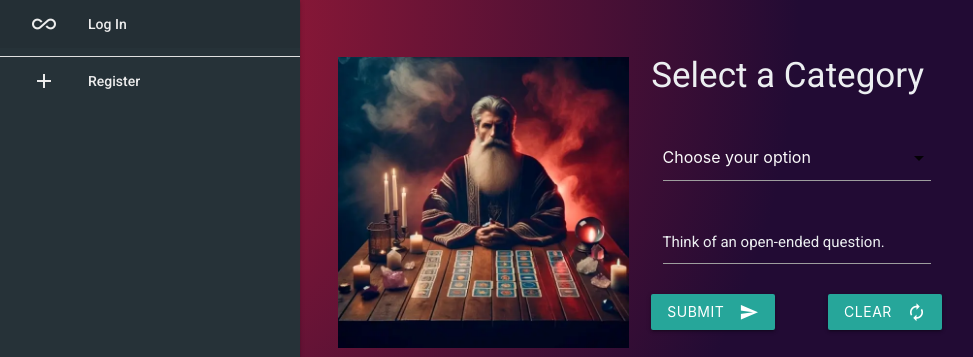
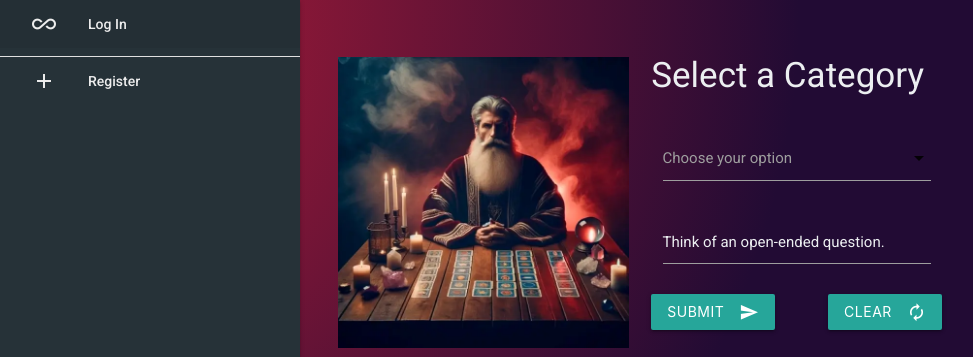
Before and after one commit to Ty-Thetravelguy/sebastian-oracle-tarot, a Flask app: page / in a window 1280 px wide. Shown: the top 357 px of the page, without its empty margins (0-973 px from the left). Run offline with Flask 3, Linux system fonts and the light colour scheme; data that the repository does not hold is empty; some libraries are stand-ins or nearby versions.

Commit message:
update label for lighthouse

```diff
--- a/static/css/style.css
+++ b/static/css/style.css
@@ -40,17 +40,6 @@ h1{
 
 .hide-on-small-only, .hide-on-med-and-up {
     display: none !important;
-}
-
-.visually-hidden {
-    position: absolute;
-    width: 1px;
-    height: 1px;
-    margin: -1px;
-    padding: 0;
-    overflow: hidden;
-    clip: rect(0, 0, 0, 0);
-    border: 0;
 }
 
 .index-page .select-wrapper input.select-dropdown,
--- a/templates/index.html
+++ b/templates/index.html
@@ -12,9 +12,9 @@
                     <h1 class="blue-grey-text text-lighten-5">Select a Category</h1>
                     <form id="tarot-form">
                         <div class="input-field col s12">
-                            <label for="tarot_choice" class="visually-hidden">Choose your option</label>
+                            <label for="tarot_choice">Choose your option</label>
                             <select id="tarot_choice" name="tarot_choice" class="light-text" required>
-                                <option value="" disabled selected>Choose your option</option>
+                                <option value="" disabled selected></option>
                                 <option value="General">General</option>
                                 <option value="Love">Love</option>
                                 <option value="Career">Career</option>
```
